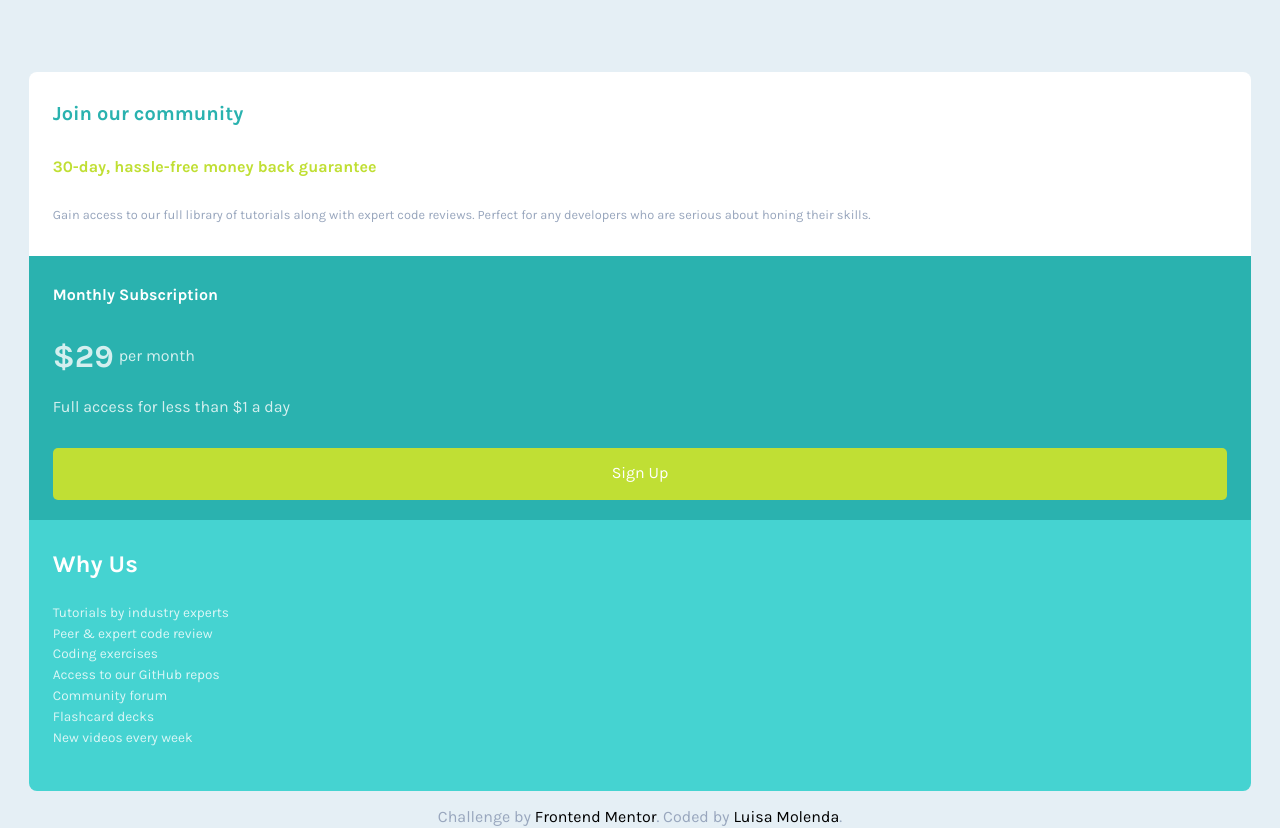
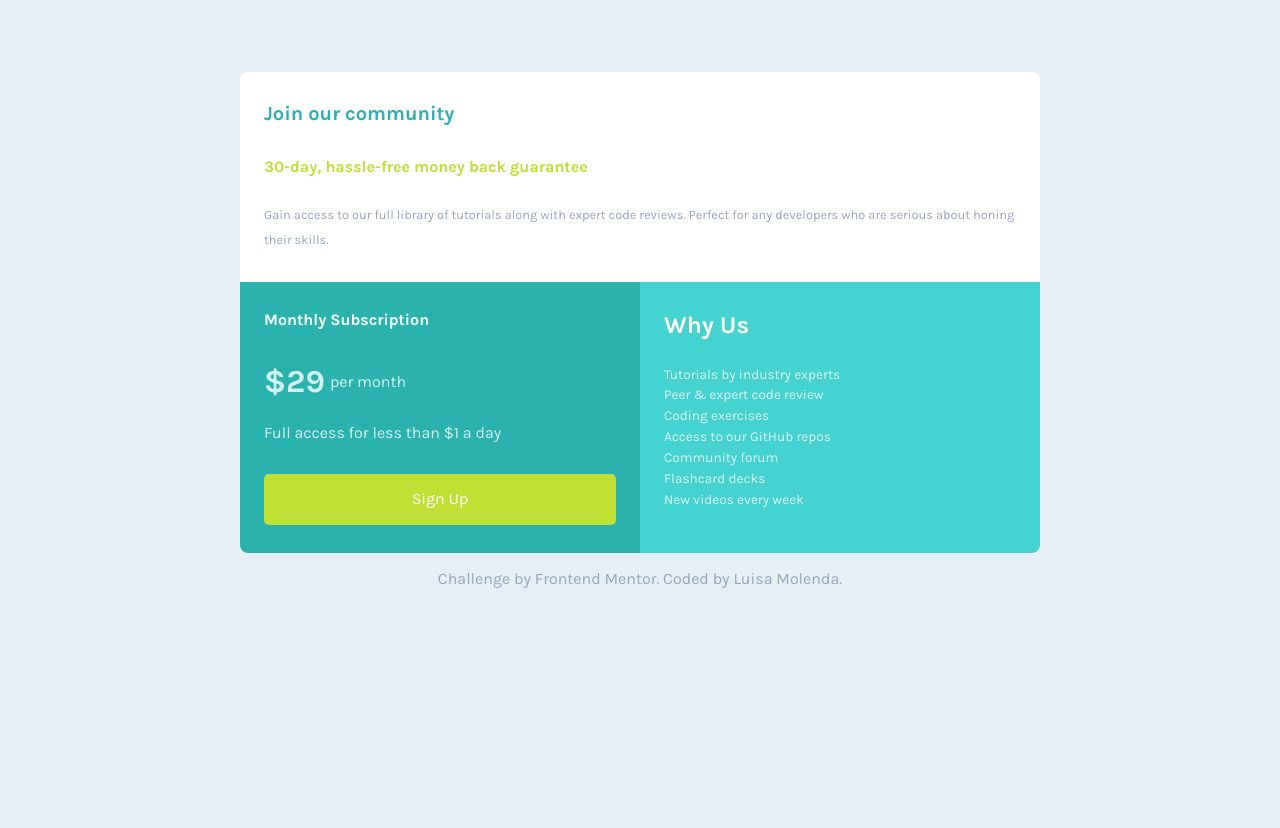
Before and after one commit to molendaluisa/single-price-grid-component-master, a plain HTML site: page index.html in a window 1280 px wide. After the commit the page ends 800 px from the top, so only its background shows below. Drawn offline with Linux system fonts and the light colour scheme.

Commit message:
desktop version added

```diff
--- a/src/style.scss
+++ b/src/style.scss
@@ -33,6 +33,14 @@ p {
 .wrapper {
   border-radius: 0.5rem;
   overflow: hidden;
+  max-width: 50rem;
+  margin: auto;
+
+  @media only screen and (min-width: 62.5em) {
+    display: grid;
+    grid-template-columns: repeat(2, 1fr);
+    grid-template-rows: repeat(2, auto);
+}
 }
 .wrapper > * {
   padding: 1.8rem 1.5rem;
@@ -55,6 +63,10 @@ p {
     font-size: 0.8rem;
     line-height: 2;
     padding-top: 1.5rem;
+  }
+
+  @media only screen and (min-width: 62.5em)  {
+    grid-column: 1/3;
   }
 }
 
@@ -119,9 +131,9 @@ p {
 
   a {
     text-decoration: none;
+    color: $grayish-blue;
+  }
+  a:hover {
     color: #000;
   }
-  a:hover {
-    color: $bright-yellow;
-  }
 }
```
Also changed, not shown: src/style.css, 1 other file.
